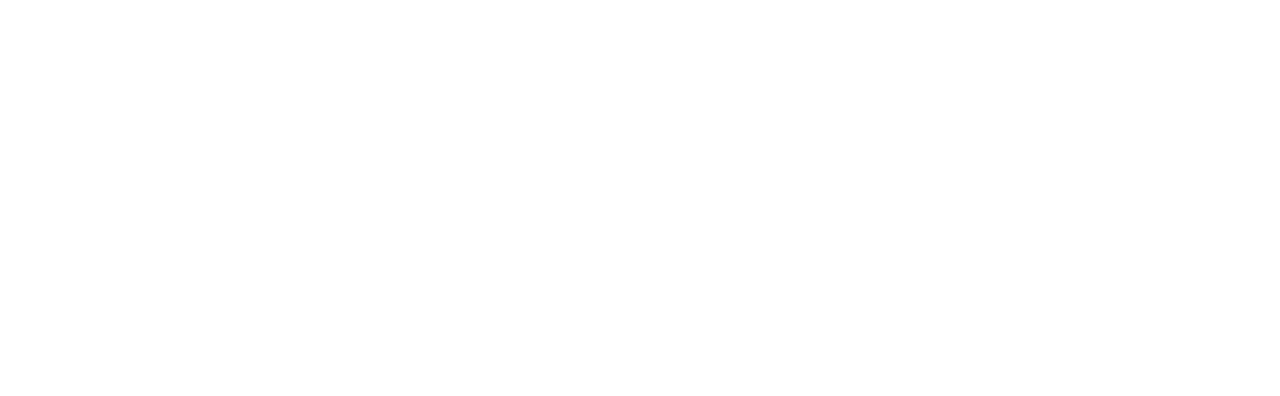
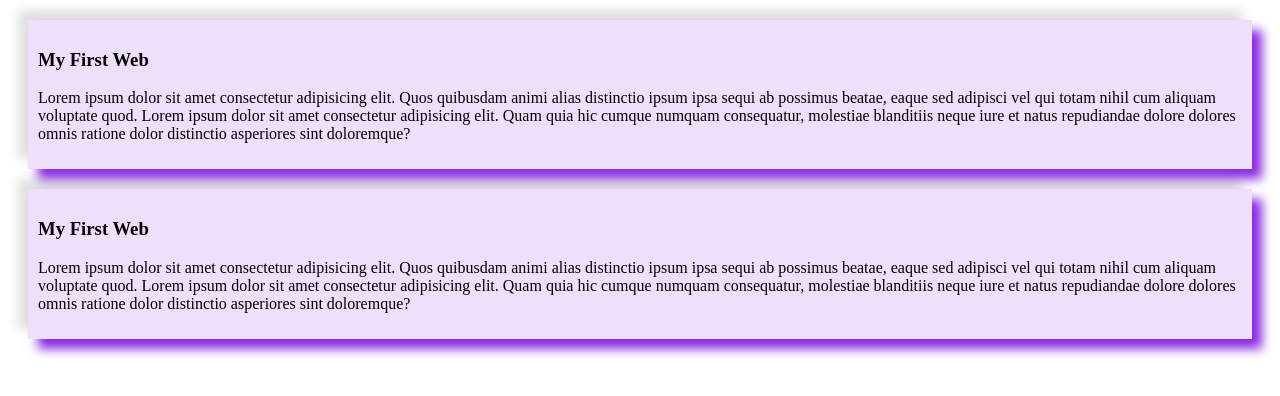
Before and after one commit to afrinbhuiyan/my-simple-web, a plain HTML site: page index.html in a window 1280 px wide. Drawn offline with Linux system fonts and the light colour scheme.

Commit message:
second commit

```diff
--- a/index.css
+++ b/index.css
@@ -0,0 +1,6 @@
+div{
+    background-color: rgba(137, 43, 226, 0.144);
+    padding: 10px;
+    margin: 20px;
+    box-shadow: 10px 10px 10px blueviolet, -10px -10px 10px rgba(40, 33, 46, 0.144);
+}
--- a/index.html
+++ b/index.html
@@ -4,13 +4,21 @@
     <meta charset="UTF-8">
     <meta name="viewport" content="width=device-width, initial-scale=1.0">
     <title>My Simple Web</title>
+    <link rel="stylesheet" href="index.css">
 </head>
 <body>
     <header>
 
     </header>
     <main>
-
+       <div>
+        <h3>My First Web</h3>
+        <p>Lorem ipsum dolor sit amet consectetur adipisicing elit. Quos quibusdam animi alias distinctio ipsum ipsa sequi ab possimus beatae, eaque sed adipisci vel qui totam nihil cum aliquam voluptate quod. Lorem ipsum dolor sit amet consectetur adipisicing elit. Quam quia hic cumque numquam consequatur, molestiae blanditiis neque iure et natus repudiandae dolore dolores omnis ratione dolor distinctio asperiores sint doloremque?</p>
+       </div>
+       <div>
+        <h3>My First Web</h3>
+        <p>Lorem ipsum dolor sit amet consectetur adipisicing elit. Quos quibusdam animi alias distinctio ipsum ipsa sequi ab possimus beatae, eaque sed adipisci vel qui totam nihil cum aliquam voluptate quod. Lorem ipsum dolor sit amet consectetur adipisicing elit. Quam quia hic cumque numquam consequatur, molestiae blanditiis neque iure et natus repudiandae dolore dolores omnis ratione dolor distinctio asperiores sint doloremque?</p>
+       </div>
     </main>
     <footer>
 
```
